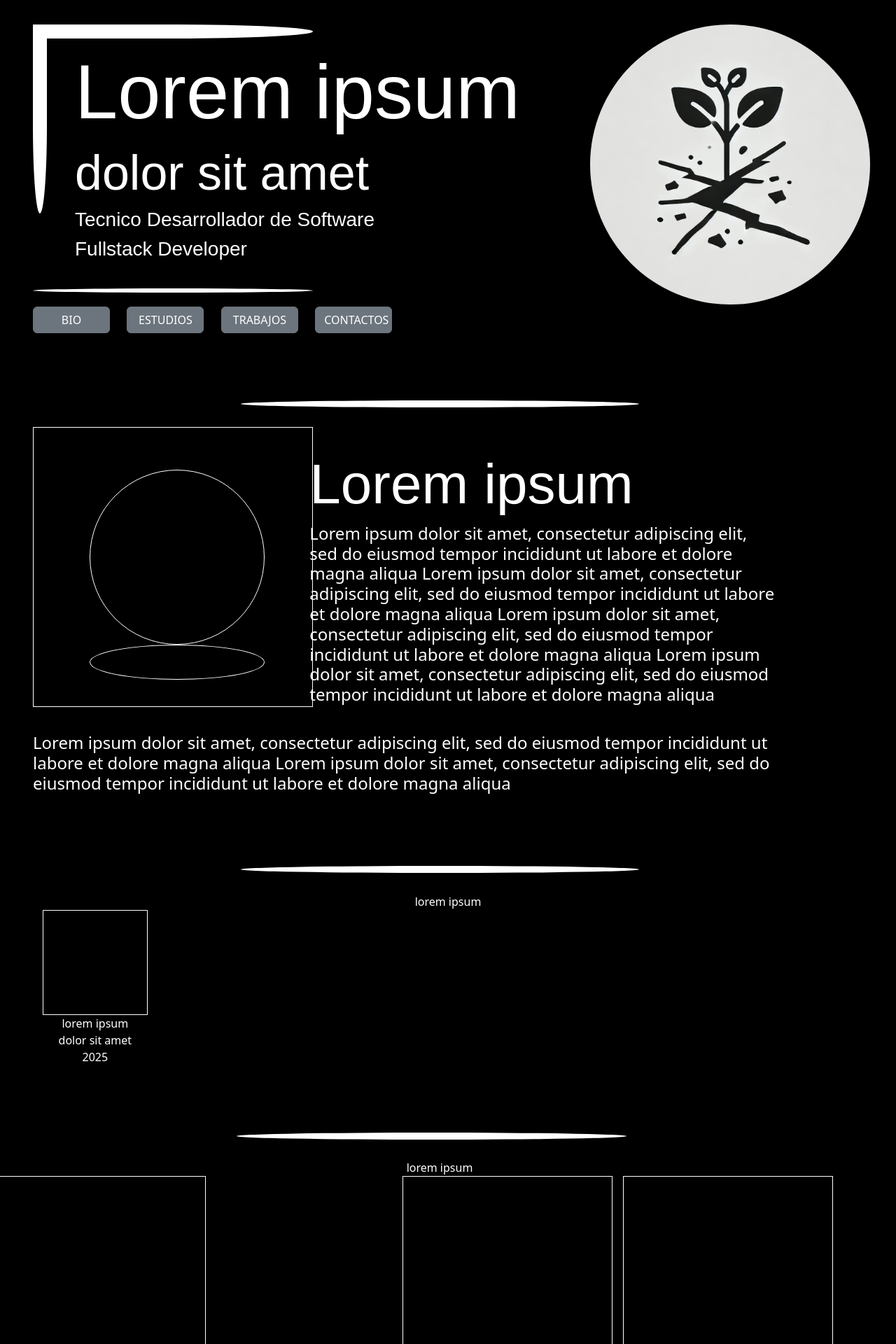
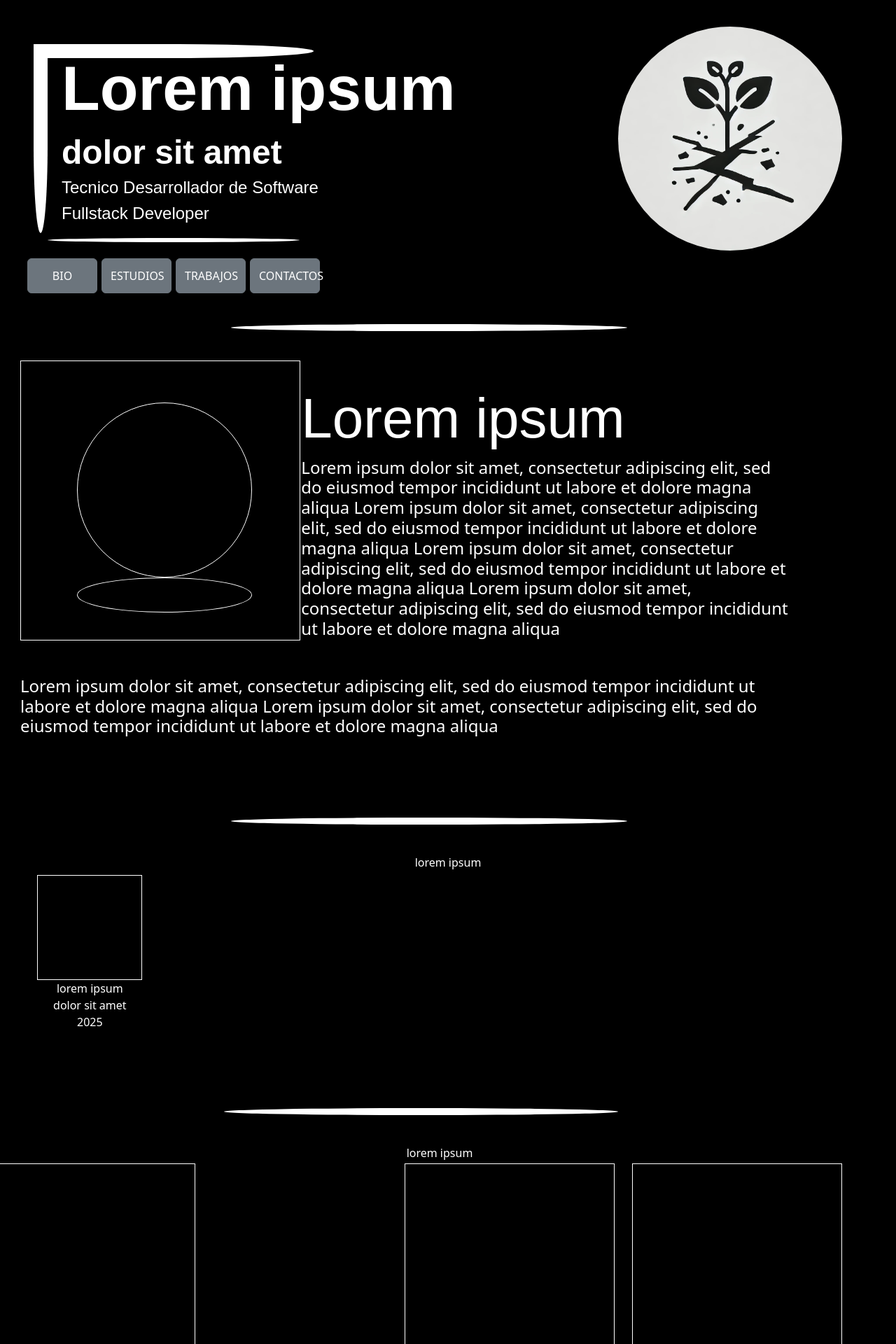
Before and after one commit to HelpTec/PortFolioDjango, a Django app: page / in a window 1280 px wide. Shown: the top 1920 px of the page at 70% size. Run offline with Django 5.2, Linux system fonts and the light colour scheme; some libraries are stand-ins or nearby versions.

Commit message:
correcciones de responsive en home, ahora todo se acomoda como debe ser, el logo desaparece en pantallas chicas ya que no era estetico en las mismas, aun falta el boton de login, una nav bar superior quiza?

```diff
--- a/portfolio/apps/master/templates/home.html
+++ b/portfolio/apps/master/templates/home.html
@@ -7,20 +7,37 @@
 .portada {
     font-family: Fantasy;
     color: white;
-    width: 700px;
-    margin-left: 15%;
+    max-width: clamp(500px, 80vw, 700px);
+    text-align: start;
+    margin-left: 10%;
+    white-space: nowrap;
 }
 
+/***ESQUINERO SUPERIOR IZQ***/
+
+.esquinero {
+    display: flex;
+    flex-direction: column;
+    justify-content: center;
+    height: clamp(300px, 40vh, 700px); /* Altura dinámica */
+    padding: 10px;
+}
+
+/* 📌 Tamaño Responsivo para los Textos */
 #nomape {
-    margin-top: 20px;
-    font-size: 110px;
+    font-size: clamp(4rem, 7vw, 7rem);
+    font-weight: bold;
 }
 
 #titulo {
-    font-size: 70px;
+    font-size: clamp(1.8rem, 4vw, 3rem);
+    font-weight: bold;
 }
 
-/***ESQUINERO SUPERIOR IZQ***/
+#subtitulo {
+    font-size: clamp(1rem, 2.5vw, 1.5rem);
+    font-weight: normal;
+}
 
 .rectangulo {
     background-color: white;
@@ -43,23 +60,12 @@
 /***SEPARADOR LINEA FINA***/
 .separador {
     border: 3px solid white;
-    margin-top: 10%;
+    margin: 5%;
     border-radius: 50% 50% 50% 50%;
 }
 
 /***FOTO PERFIL CON OVALO POR DEBAJO***/
 
-#contenedor-logo {
-    border: 1px solid white;
-    width: 400px;
-    height: 400px;
-}
-
-.logo{
-    border-radius: 50%;
-    width: 400px;
-    height: 400px;
-}
 .ovalo{
     border-radius: 50%;
     border: 1px solid white;
@@ -69,56 +75,71 @@
     margin-right: 20%;
 }
 /***BOTONERA***/
-.contenedor-botonera{
-    margin-top: 17%;
+.btn-custom {
+    width: 100%;
+    max-width: 100px;
+    height: 50px;
+    font-size: clamp(0.9rem, 2vw, 1.0rem);
+    text-align: center;
+    white-space: nowrap;
 }
-#botonera {
-    width: 110px;
+
+/* Asegura espaciado entre los botones */
+.row > div {
+    padding: 3px; /* Espacio entre botones */
 }
-img{
-    width: 100%;
-    height: 100%;
-    object-fit: cover;
+
+
+/***miscelaneos***/
+.logo-container {
+    display: flex;
+    align-items: center;
+    justify-content: center;
+    height: clamp(300px, 40vh, 500px);
+}
+
+.logo-img {
+    max-width: 100%;
+    max-height: 100%;
+    height: auto;
+    object-fit: contain;
     border-radius: 50%;
 }
 
 </style>
 
-    <div class="row">
-        <div class="col-xl-8">
-            <div class="contenedor-portada">
+<div class="row align-items-center">
+    <div class="col-lg-5 col-md-6 col-sm-12">
+        <div class="esquinero">
             <div class="rectangulo" id="horizontal">
                 <h1 class="portada" id="nomape">Lorem ipsum</h1>
                 <h2 class="portada" id="titulo">dolor sit amet</h2>
                 <h3 class="portada" id="subtitulo">Tecnico Desarrollador de Software</h3>
                 <h3 class="portada" id="subtitulo">Fullstack Developer</h3>
                 <div class="separador"></div>
+                <div class="row justify-content-center">
+                    <div class="col-6 col-md-3 d-flex justify-content-center">
+                        <button type="button" class="btn btn-secondary btn-custom">BIO</button>
                     </div>
-                <div class="rectangulo" id="vertical">
+                    <div class="col-6 col-md-3 d-flex justify-content-center">
+                        <button type="button" class="btn btn-secondary btn-custom">ESTUDIOS</button>
                     </div>
+                    <div class="col-6 col-md-3 d-flex justify-content-center">
+                        <button type="button" class="btn btn-secondary btn-custom">TRABAJOS</button>
                     </div>
-            <div class="contenedor-botonera">
-                <div class="row">
-                    <div class="col-lg-2">
-                        <button type="button" class="btn btn-secondary" id="botonera">BIO</button></div>
-                    <div class="col-lg-2">
-                        <button type="button" class="btn btn-secondary" id="botonera">ESTUDIOS</button></div>
-                    <div class="col-lg-2">
-                        <button type="button" class="btn btn-secondary" id="botonera">TRABAJOS</button></div>
-                    <div class="col-lg-2">
-                        <button type="button" class="btn btn-secondary" id="botonera">CONTACTOS</button></div>
+                    <div class="col-6 col-md-3 d-flex justify-content-center">
+                        <button type="button" class="btn btn-secondary btn-custom">CONTACTOS</button>
                     </div>
                 </div>
             </div>
-        <div class="col-xl-4">
-            <div class="container d-flex justify-content-center flex-column">
-                <div class="logo">
-                    <img src="{% static 'img/iconoplanta2.jpg' %}" alt="iconoplanta">
+            <div class="rectangulo" id="vertical"></div>
+        </div>
+    </div>
+    <div class="col-lg-3 d-none d-lg-block"></div>
+    <div class="col-lg-4 col-md-5 col-12 d-md-flex d-none justify-content-center">
+        <div class="logo-container">
+            <img src="{% static 'img/iconoplanta2.jpg' %}" alt="iconoplanta" class="logo-img">
         </div>
     </div>
 </div>
-    </div>
-
-
-
 {% endblock %}
--- a/portfolio/apps/redsoc/templates/redsoc/redsoc.html
+++ b/portfolio/apps/redsoc/templates/redsoc/redsoc.html
@@ -19,11 +19,9 @@
         </div>
     </div>
     <div class="row mt-5">
-        <div class="col-xl-4">
-            <div class="container d-flex justify-content-center flex-column">
-                <div class="logo">
-                    <img src="{% static 'img/iconoplanta2.jpg' %}" alt="iconoplanta">
-                </div>
+        <div class="col-lg-4 col-md-5 col-sm-12 d-flex justify-content-center mt-4 mt-lg-0">
+            <div class="logo-container">
+                <img src="{% static 'img/iconoplanta2.jpg' %}" alt="iconoplanta" class="logo-img">
             </div>
         </div>
         <div class="col-xl-5">
```
Lines whose indentation alone changed are shown as unchanged.
